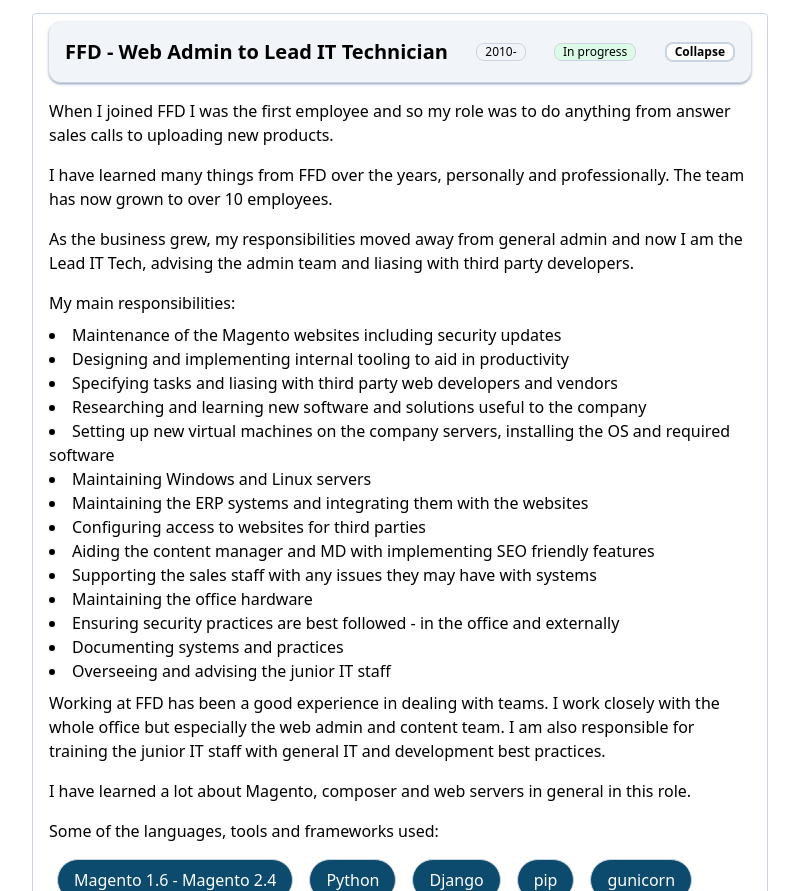
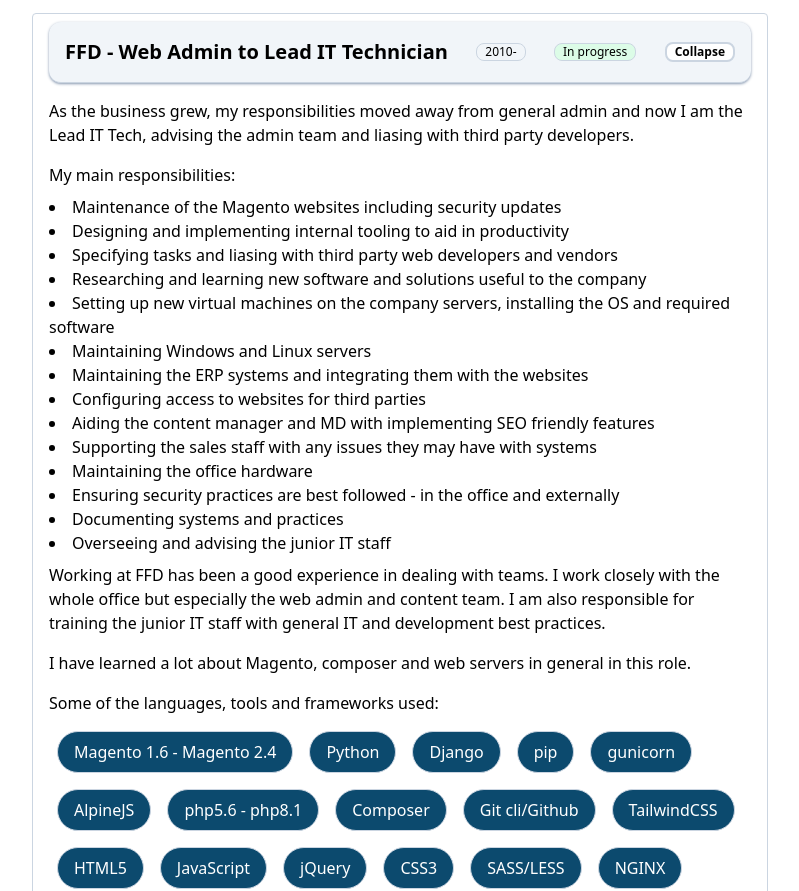
Before and after one commit to jmpb/my-cv-website, a website: page docs/index.html in a window 1280 px wide. Shown: the part 973-1864 px from the top of the page, without its empty margins (112-911 px from the left). Drawn offline with nearby package versions, Linux system fonts and the light colour scheme.

Commit message:
Updated copy

```diff
--- a/docs/index.html
+++ b/docs/index.html
@@ -161,8 +161,6 @@
         <section class="expandable" x-data="Expandable()" x-init="init($el)" initState="open">
             <h2>FFD - Web Admin to Lead IT Technician<span>2010-</span><span class="progress">In progress</span><span class="handle" @click="toggle($el)">Collapse</span></h2>
             <div x-show="open">
-                <p>When I joined FFD I was the first employee and so my role was to do anything from answer sales calls to uploading new products.</p>
-                <p>I have learned many things from FFD over the years, personally and professionally. The team has now grown to over 10 employees.</p>
                 <p>As the business grew, my responsibilities moved away from general admin and now I am the Lead IT Tech, advising the admin team and liasing with third party developers.</p>
                 <p>My main responsibilities:</p>
                 <ul>
```
